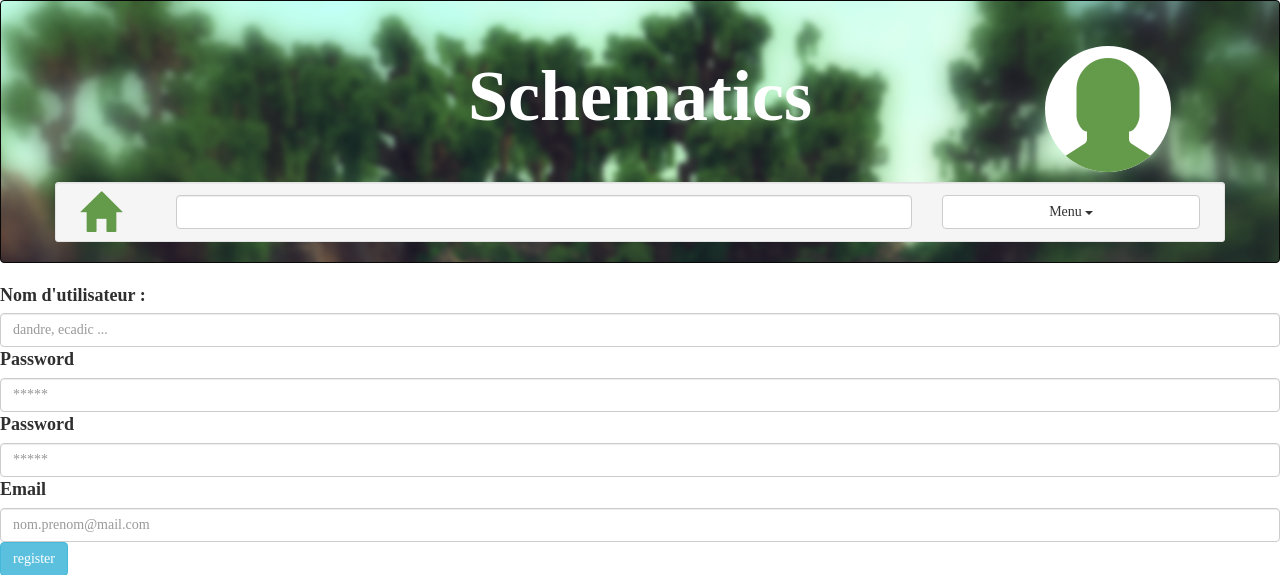
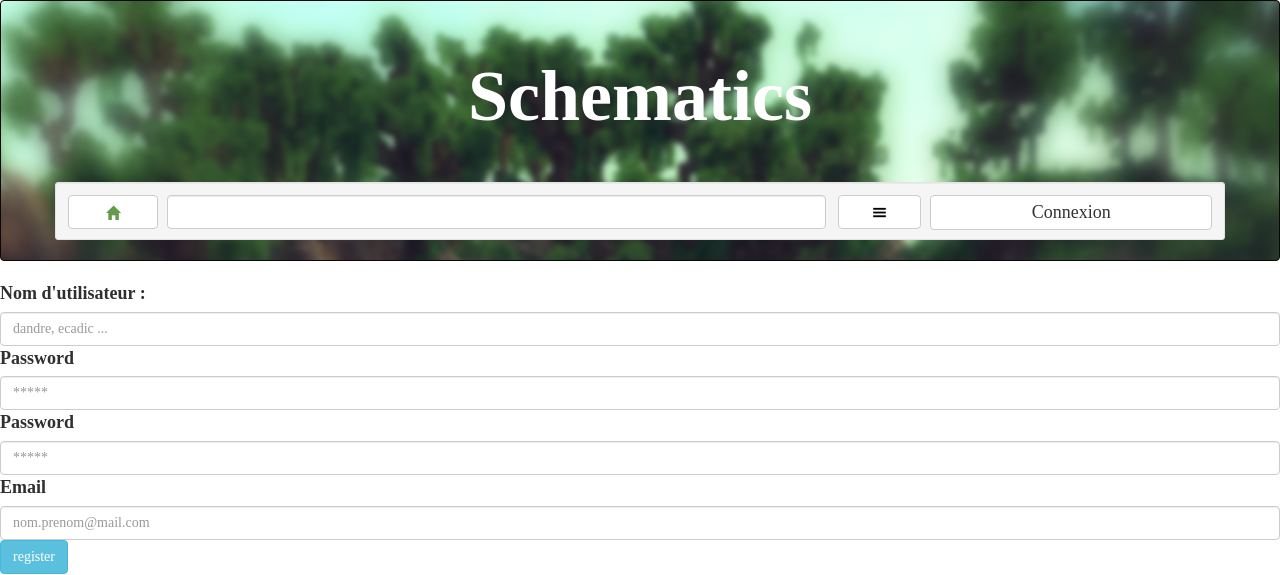
Before and after one commit to Hbeau/schematics, a CodeIgniter app: page /schematics/index.php/user/register in a window 1280 px wide. Shown: the top 575 px of the page. Run offline with CodeIgniter, Linux system fonts and the light colour scheme; some libraries are stand-ins or nearby versions.

Commit message:
Ajustement barre de recherche

```diff
--- a/application/views/template/header.php
+++ b/application/views/template/header.php
@@ -8,30 +8,31 @@
             <div class="row searchline well well-sm">
 
                 <a href="<?php echo site_url("/schematics") ?>" class="col-sm-1">
-                    <span class="glyphicon glyphicon-home"></span>
+                    <button class="btn btn-default btn-block my-style home">
+                        <span class="glyphicon glyphicon-home"></span>
+                    </button>
                 </a>
-
-                <div class="searchbar form-group col-sm-8">
+                <div class="searchbar form-group col-sm-7">
                     <input type="text" class="form-control" id="searchbar">
                 </div>
 
-                <div class="dropdown col-sm-3">
-                    <button class="btn btn-default btn-block dropdown-toggle my-style" type="button" data-toggle="dropdown">Menu <span class="caret"></span></button>
+                <div class="dropdown menu col-sm-1">
+                    <button class="btn btn-default btn-block dropdown-toggle my-style" type="button" data-toggle="dropdown">
+                        <img src='<?php echo site_url('assets/img/icon-menu.png') ?>' />
+                    </button>
                     <ul class="dropdown-menu">
-                        <li><a href="#">Lien 1</a></li>
-                        <li><a href="#">Lien 2</a></li>
-                        <li><a href="#">Lien 3</a></li>
+                        <li><a href="#" class="size18">Lien 1</a></li>
+                        <li><a href="#" class="size18">Lien 2</a></li>
+                        <li><a href="#" class="size18">Lien 3</a></li>
                     </ul>
                 </div>
 
+                <div class="col-sm-3 connexion">
+                    <button class="btn btn-default btn-block my-style size18">Connexion</button>
+                </div>
             </div>
 
-            <div class="round">
-                <a href="#">
-                    <span class="glyphicon glyphicon-user "></span>
-                </a>
-            </div>
-            <div class="round-content">
+            <div class="connexion-content">
                 <span class="name">
                     <?php
     if(isset($username)){
--- a/assets/css/style.css
+++ b/assets/css/style.css
@@ -10,7 +10,9 @@ body
 .login{
     background: #2f2f2f;
 }
-
+.size18 {
+    font-size: 18px;
+}
 /* ############ Classe générales ########## */
 /* Centre verticalement */
 .vcenter {
@@ -94,41 +96,50 @@ input[type="color"]:focus,
     margin : 2em auto;
 }
 
+/* PADDING */
+.searchline > *{
+    padding: 6px 6px 0 6px;
+}
+.searchline .searchbar,
+.searchline .dropdown{
+    padding-top: 3px;
+}
 .searchline a,
+.searchline .connexion{
+    padding: 3px 3px 0 3px;
+}
+.searchline .connexion button{
+	padding: 3.5px 0;
+}
+/* ######### */
+.searchline .home,
 .searchline .searchbar,
 .searchline .dropdown{
     display: inline-block;
     margin: auto;
 }
-.searchline .searchbar,
-.searchline .dropdown{
-	padding-top: 3px;
+.searchline a button span{
+    color: #649b4b;
 }
-.searchline .glyphicon{
-    margin: 0 auto;
-    font-size: 2.2em;
+.searchline a button span:hover,
+.searchline a button span:active,
+.searchline a button span:focus{
+    color: #456c33;
+    cursor: pointer;
+    text-decoration: none;
 }
 .searchline .dropdown-menu {
     left: auto;
 }
-
-.header {
-    position: relative;
-} /* Sert a positionner le rond */
-
-.navbar .round {
-    width: 7em;
-    height: 7em;
-    background-color: white;
-    border-radius: 5em;
-    position: absolute;
-    top: 2.5em;
-    right: 3em;
-    overflow: hidden;
+.searchline .menu img {
+    width: 15px;
+    height: 15px;
 }
-.navbar .round .glyphicon-user {
-    font-size: 7em;
-    top: 0.1em;
+.searchline a button,
+.searchline .menu button {
+    height: 34px;
+    line-height: 34px;
+    vertical-align: middle;
 }
 
 /* ############## schemas ################# */
--- a/assets/js/qtip-config.js
+++ b/assets/js/qtip-config.js
@@ -1,10 +1,10 @@
 $(document).ready(function (){
 
 
-    $('.round-content').hide()
-    $('.round').qtip({
+    $('.connexion-content').hide()
+    $('.connexion').qtip({
         content: {
-            text: $('.round-content').clone()
+            text: $('.connexion-content').clone()
         },
         style: {
             classes: 'qtip-bootstrap qtip-green',
```
Also changed, not shown: assets/img/icon-menu.png (added). Lines whose indentation alone changed are shown as unchanged.
